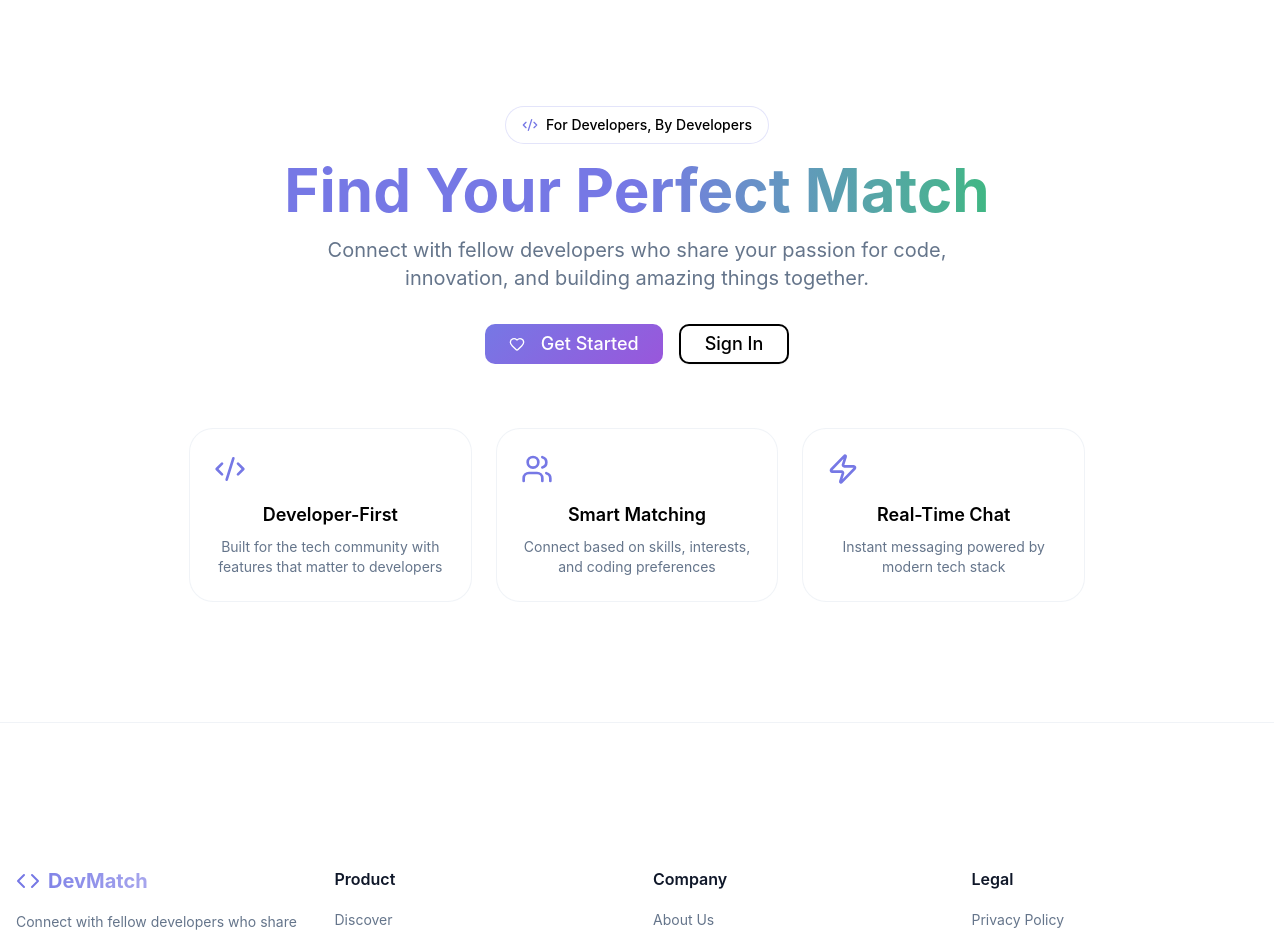
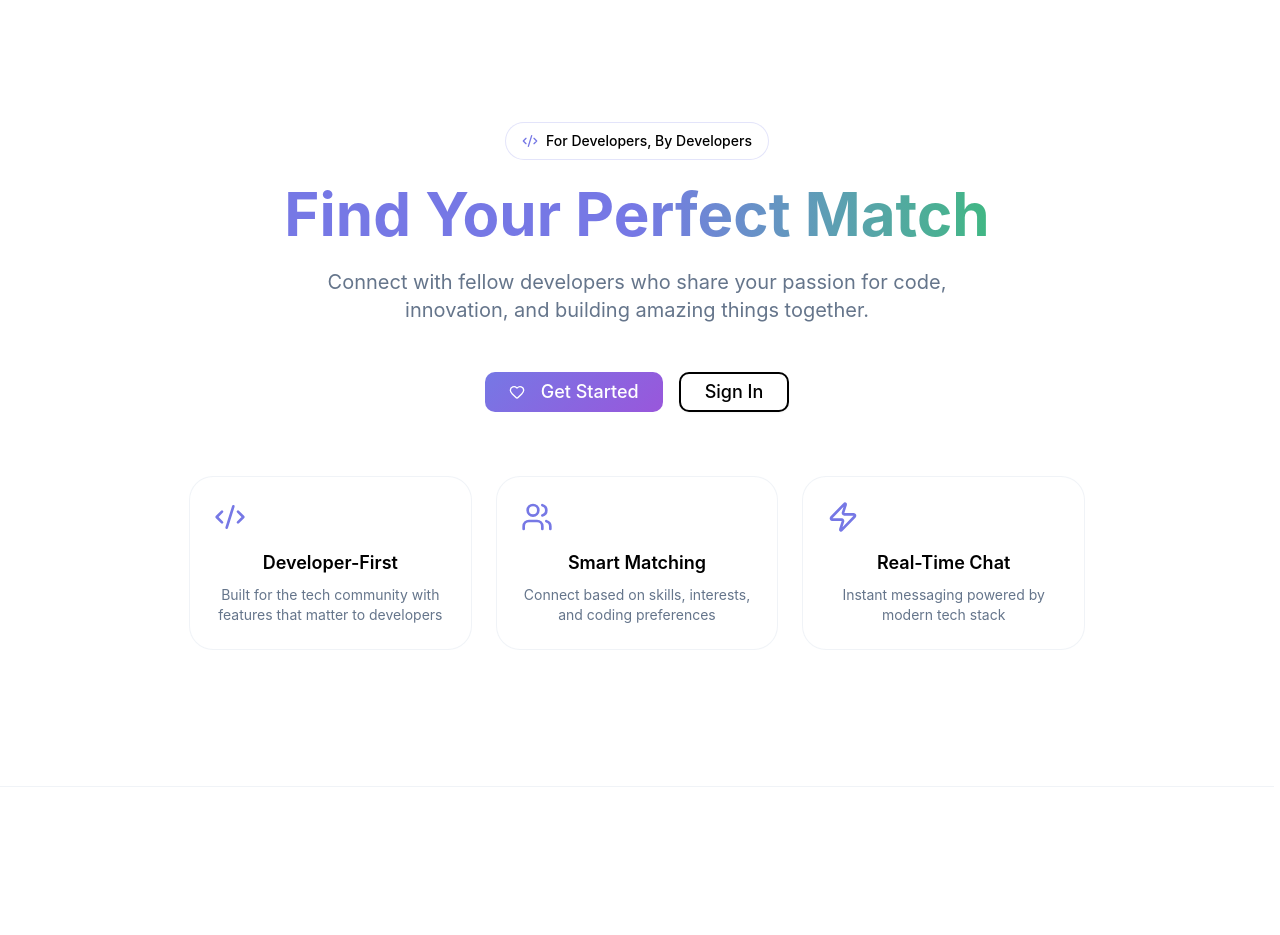
Before and after one commit to zzelif/builder-round-devmatch, a Next.js app: page / in a window 1280 px wide. Shown: the part 80-1015 px from the top of the page. Built offline with nearby package versions, Linux system fonts and the light colour scheme; no server answers.

Commit message:
refactor: improve layout and styling in Footer and Home components

```diff
--- a/src/components/Footer.tsx
+++ b/src/components/Footer.tsx
@@ -2,7 +2,7 @@
 "use client";
 
 import Link from "next/link";
-import { Heart, Code, Github, Linkedin, Mail } from "lucide-react";
+import { Heart, Github, Linkedin, Mail } from "lucide-react";
 import { Separator } from "@/components/ui/separator";
 
 export default function Footer() {
@@ -58,8 +58,7 @@ export default function Footer() {
               href="/"
               className="flex items-center gap-2 text-xl font-bold bg-linear-to-r from-primary to-secondary bg-clip-text text-transparent"
             >
-              <Code className="w-6 h-6 text-primary" />
-              DevMatch
+              <span>DevMatch</span>
             </Link>
             <p className="text-sm text-muted-foreground leading-relaxed">
               Connect with fellow developers who share your passion for code and
--- a/src/components/Home.tsx
+++ b/src/components/Home.tsx
@@ -14,18 +14,18 @@ export default function Home({ session }: HomeProps) {
   const isSignedIn = !!session?.user;
 
   return (
-    <div className="flex flex-col items-center justify-center min-h-[calc(100vh-4rem)] text-center">
-      <div className="max-w-4xl mx-auto space-y-8 animate-fade-in">
+    <div className="flex flex-col items-center justify-center min-h-screen py-12 md:py-20 px-4 text-center">
+      <div className="max-w-4xl mx-auto space-y-8 animate-fade-in md:space-y-12">
         {/* Hero Section */}
-        <div className="space-y-4">
+        <div className="space-y-4 md:space-y-6">
           <motion.div
             initial={{ opacity: 0, y: -20 }}
             animate={{ opacity: 1, y: 0 }}
             transition={{ duration: 0.5 }}
-            className="inline-flex items-center gap-2 px-4 py-2 rounded-full glass border border-primary/20"
+            className="inline-flex items-center gap-2 px-3 md:px-4 py-2 rounded-full glass border border-primary/20"
           >
-            <Code2 className="h-4 w-4 text-primary" />
-            <span className="text-sm font-medium">
+            <Code2 className="h-3 w-3 md:h-4 md:w-4 text-primary shrink-0" />
+            <span className="text-xs md:text-sm font-medium whitespace-nowrap">
               For Developers, By Developers
             </span>
           </motion.div>
```
